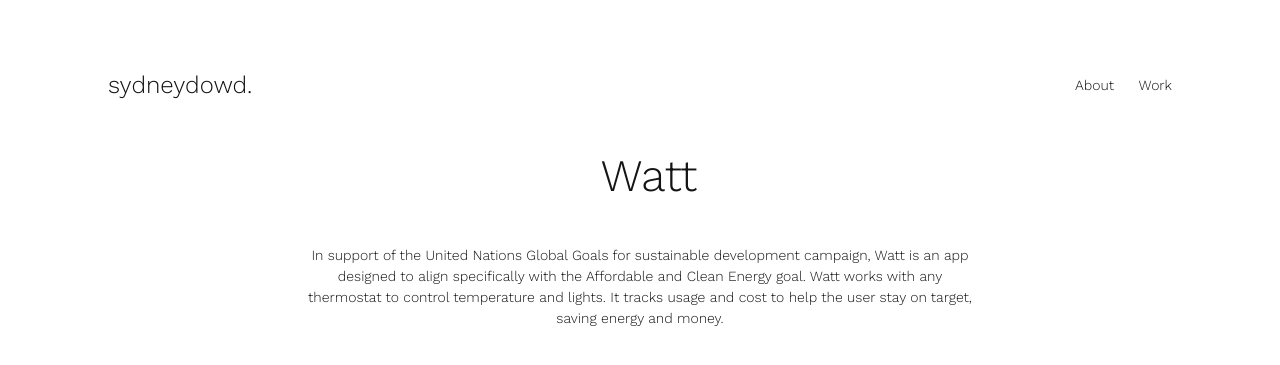
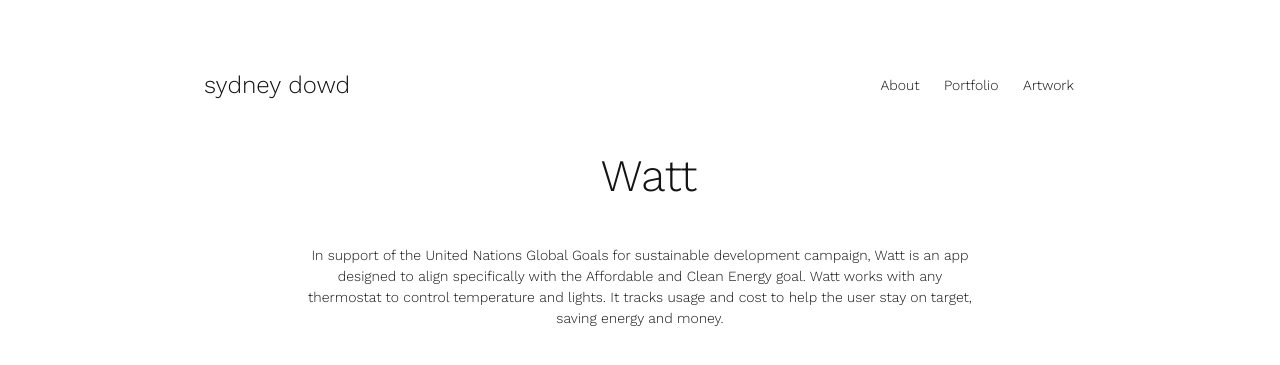
Before and after one commit to sydneydowd/portfolio, a Jekyll site: the page built from kilter.html, in a window 1280 px wide, cut to the strip 0-366 px from the top of the page. Built offline with Jekyll 4.4.1, drawn with Linux system fonts in a browser that asks for light colours.

Commit message:
changed the padding on the nav

```diff
--- a/_includes/css/main.css
+++ b/_includes/css/main.css
@@ -281,12 +281,12 @@
     padding-top: 1em;
     text-align: right;
     text-decoration: none;
-    padding-right: 7em;
+    padding-right: 14em;
     padding-top: 2em;
 }
 
   .logo {
-    padding-left: 4.5em;
+    padding-left: 8.5em;
     padding-bottom: 1em;
 }
 
@@ -303,7 +303,7 @@
 @media only screen and (min-width: 60em) {
 
 .content {
-    max-width: 70em;
+    max-width: 60em;
     margin: 0 auto;
     padding-left: 2em;
     padding-right: 2em;
--- a/_layouts/default.html
+++ b/_layouts/default.html
@@ -11,6 +11,7 @@
 </head>
 <body>
 
+
   <ul class="skip-links">
     <li><a href="#nav">Skip to Navigation</a></li>
     <li><a href="#content">Skip to Content</a></li>
@@ -21,14 +22,15 @@
   <div class="grid">
     <div class="unit unit-xs-1-2 unit-s-1-2 unit-m-1-2 unit-l-1-2">
       <div class="pad-t">
-         <h1><a class="logo" href="{{site.baseurl}}/">sydneydowd.</a></h1>
+         <h1><a class="logo" href="{{site.baseurl}}/">sydney dowd</a></h1>
       </div>
     </div>
     <div class="kilo unit unit-xs-1-2 unit-s-1-2 unit-m-1-2 unit-l-1-2">
       <nav role="navigation" class="navigation">
         <ul>
           <li><a class="caption" href="{{site.baseurl}}/about/">About</a></li>
-          <li><a class="caption" href="{{site.baseurl}}/">Work</a></li>
+          <li><a class="caption" href="{{site.baseurl}}/">Portfolio</a></li>
+          <li><a class="caption" href="{{site.baseurl}}/">Artwork</a></li>
         </ul>
      </nav>
     </div>
--- a/kilter.html
+++ b/kilter.html
@@ -17,8 +17,8 @@
 
     <img class="workprev pad-t" src="{{site.baseurl}}/images/watt-setup.png" alt="Watt app setup">
     <img class="workprev pad-t" src="{{site.baseurl}}/images/watt-main.png" alt="Watt app main screens">
-    <img class="workprev pad-t" src="{{site.baseurl}}/images/watt-sketchbook.jpg" alt="Watt app sketches">
-    <img class="workprev pad-t pad-b" src="{{site.baseurl}}/images/watt-prototype.png" alt="Watt app prototypes">
+    <img class="workprev pad-t pad-b" src="{{site.baseurl}}/images/watt-sketchbook.jpg" alt="Watt app sketches">
+
 
 
 
--- a/mmol.html
+++ b/mmol.html
@@ -15,7 +15,7 @@
     <img class="workprev pad-t" src="{{site.baseurl}}/images/diabetes-watch.jpg" alt="Records on Iwatch">
     <img class="workprev pad-t" src="{{site.baseurl}}/images/diabetes-list.jpg" alt="Log Book on Watch and app">
     <img class="workprev pad-t" src="{{site.baseurl}}/images/diabetes-sketches.jpg" alt="Sketches of App">
-    <img class="workprev pad-t pad-b" src="{{site.baseurl}}/images/diabetes-proto.png" alt="protoypes">
+
 
 
 
--- a/myflight.html
+++ b/myflight.html
@@ -13,8 +13,8 @@
   <img class="workprev pad-t" src="{{site.baseurl}}/images/myflight-mockup.jpg" alt="Myflight Main Screen">
   <img class="workprev pad-t" src="{{site.baseurl}}/images/myflight-display.jpg" alt="Myflight Boarding Information">
   <img class="workprev pad-t" src="{{site.baseurl}}/images/myflight-icons.png" alt="MyFlight Icons">
-  <img class="workprev pad-t" src="{{site.baseurl}}/images/myflight-sketches.jpg" alt="MyFlight Sketches">
-  <img class="workprev pad-t pad-b" src="{{site.baseurl}}/images/myflight-prototype.png" alt="MyFlight Prototype">
+  <img class="workprev pad-t pad-b" src="{{site.baseurl}}/images/myflight-sketches.jpg" alt="MyFlight Sketches">
+
 
 
 <footer>
```
